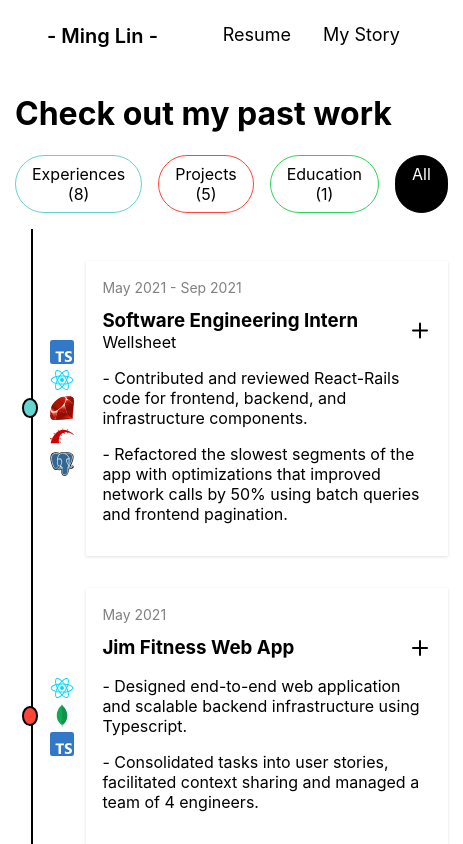
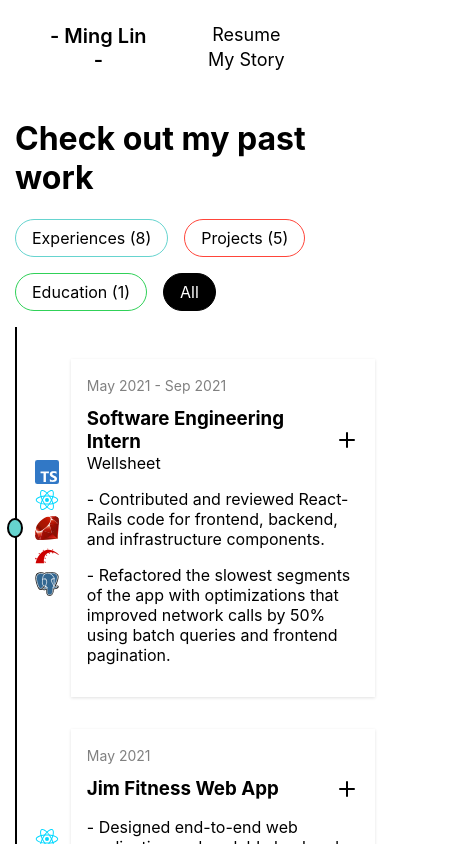
Before and after one commit to ming1in/ming1in, a React (Create React App) app: page /resume in a window 390 px wide. Shown: the top 844 px of the page, 463 px wide, since content can reach past the window. Built offline with nearby package versions, Linux system fonts and the light colour scheme.

Commit message:
a bunch of icons

```diff
--- a/src/types/interfaces/views.ts
+++ b/src/types/interfaces/views.ts
@@ -4,6 +4,11 @@ import { Experience } from '../../data/experience';
 import { Project } from '../../data/projects';
 import { IconTypeEnum } from '../enums/IconType';
 import { TimelineType } from '../enums/Timeline';
+
+interface ResumeLinks {
+  title: string;
+  link: string;
+}
 
 export interface BaseTimelineData {
   type: TimelineType;
@@ -12,6 +17,7 @@ export interface BaseTimelineData {
   start: Moment;
   end?: Moment;
   tech?: Array<IconTypeEnum>;
+  links?: Array<ResumeLinks>;
 }
 
 export type TimelineData = Experience | Project | Education;
--- a/src/views/ResumeView/Timeline/styles.scss
+++ b/src/views/ResumeView/Timeline/styles.scss
@@ -1,5 +1,5 @@
 .Timeline {
-  margin-left: 16px;
+
   border-left: 2px solid black;
   display: flex;
   position: relative;
@@ -14,4 +14,21 @@
     margin-bottom: 32px;
   }
 
+  @media (max-width: 400px) {
+    &-section {
+      margin-left: -10px;
+    }
+  }
+
+  @media (max-width: 576px) {
+    &-section {
+      margin-left: -9px;
+    }
+  }
+
+  @media (max-width: 768px) {
+    &-section {
+      margin-left: -10px;
+    }
+  }
 }
--- a/src/views/ResumeView/styles.scss
+++ b/src/views/ResumeView/styles.scss
@@ -7,6 +7,7 @@
     display: flex;
     gap: 16px;
     margin-bottom: 16px;
+    flex-wrap: wrap;
   }
 
   &-experienceFilter {
```
